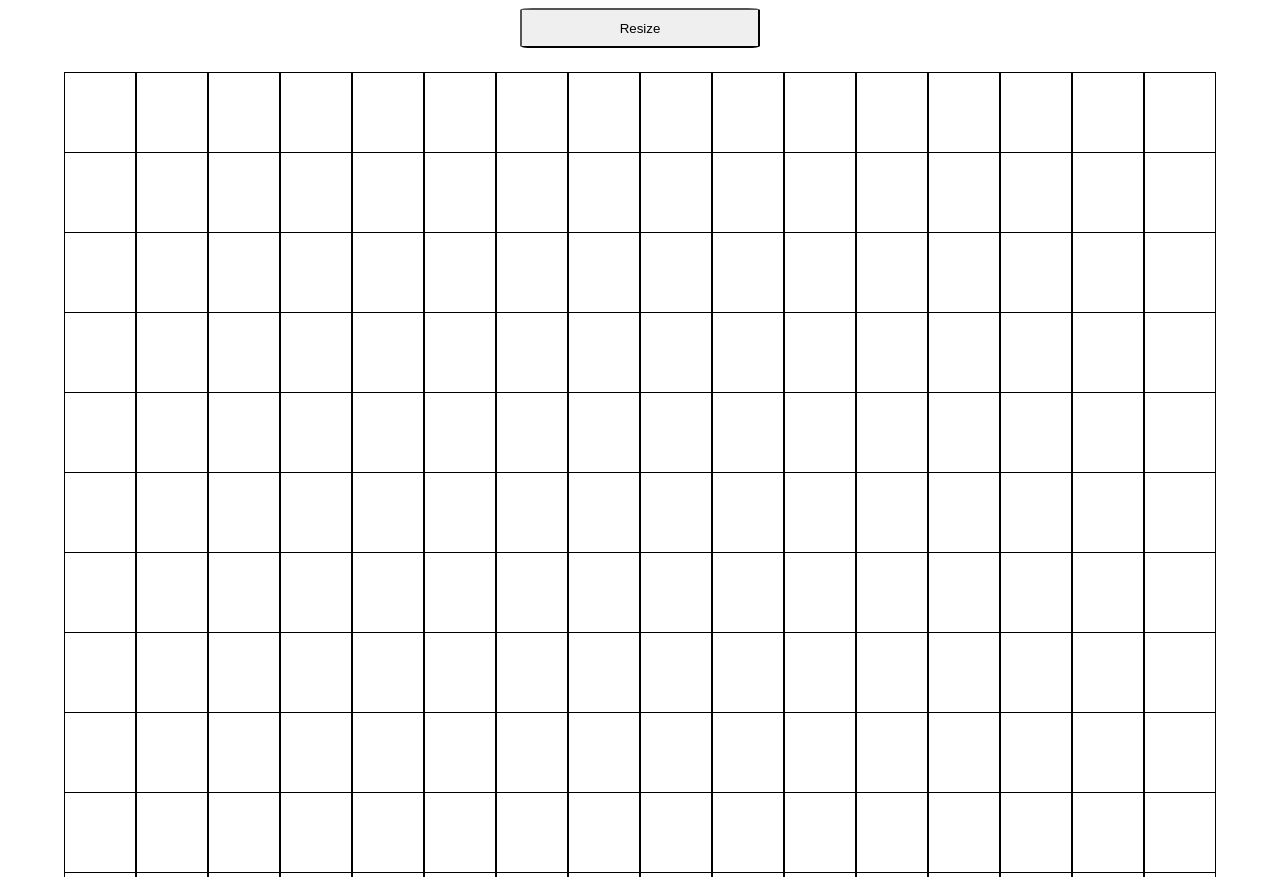
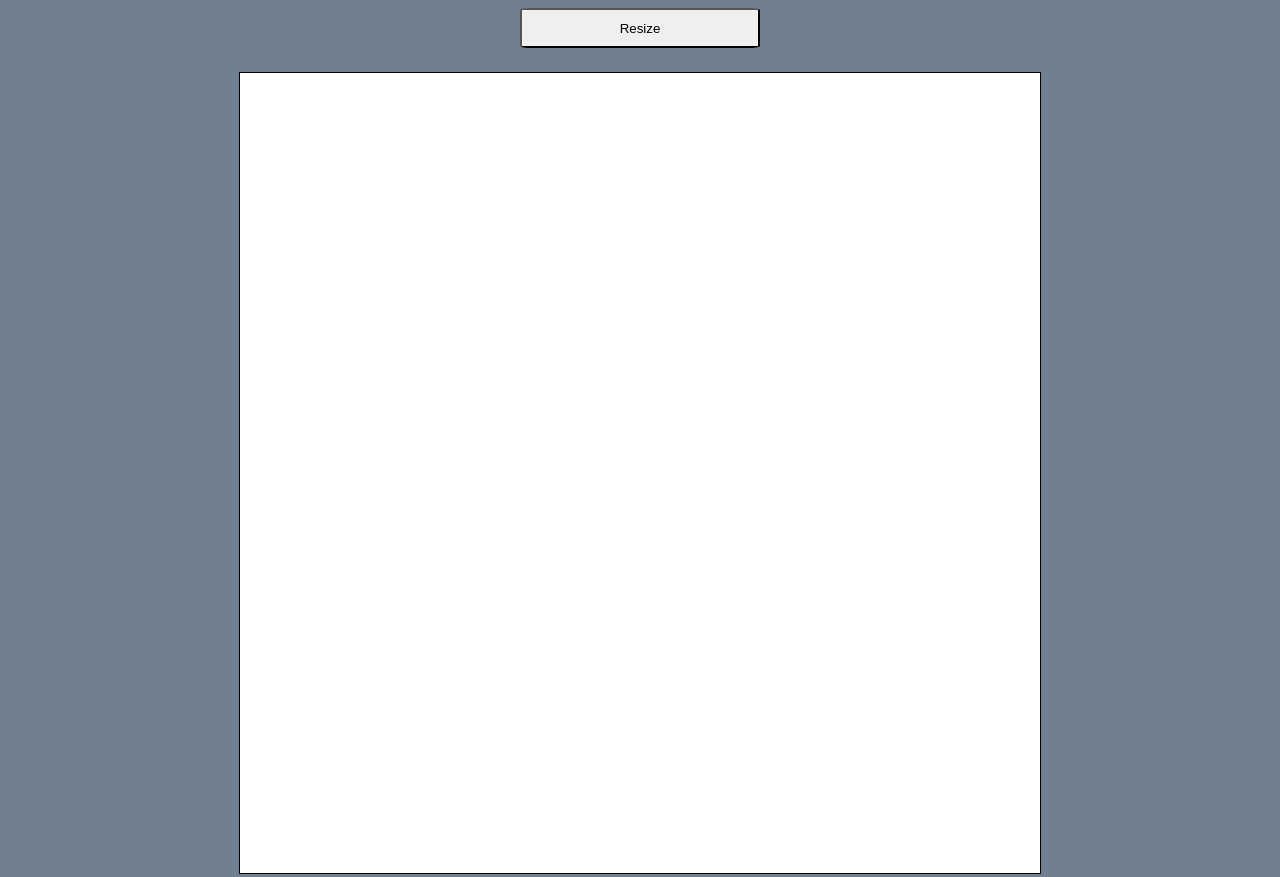
Before and after one commit to sergiodgtz/etch-a-sketch, a plain HTML site: page index.html in a window 1280 px wide. Shown: the top 877 px of the page. Drawn offline with Linux system fonts and the light colour scheme.

Commit message:
Version Final Etch-a-sketch

```diff
--- a/index.html
+++ b/index.html
@@ -9,5 +9,7 @@
 </head>
 <body>
     <button id="btnTamanio"> Resize </button>
+    <div id="containerMain">
+    </div>
 </body>
 </html>
--- a/javascript/functionality.js
+++ b/javascript/functionality.js
@@ -7,6 +7,7 @@ let modificarGrid = false;
 let rawText = "";
 let txtGridSize;
 let divs;
+let container = document.querySelector('#containerMain');
 
 createDivs(16, 16);
 
@@ -17,6 +18,8 @@ function random_rgba() {
 
 function createDivs(height, width){
 
+    var rowHeight = Math.round(800 / height);
+    var columnwidth = Math.round(800/ width);
 
 
     document.querySelectorAll('.container').forEach(element => {
@@ -28,7 +31,7 @@ function createDivs(height, width){
 
         tmpdiv = document.createElement('div');
         tmpdiv.classList.add('container');
-        document.body.appendChild(tmpdiv);
+        container.appendChild(tmpdiv);
 
         for (let j=0; j < width; j++){
 
@@ -47,6 +50,31 @@ function createDivs(height, width){
         d.addEventListener('mouseover', changeColor);
 
     });
+
+    changesize(rowHeight, columnwidth);
+
+}
+
+function changesize(rowHeight, columnwidth){
+
+    let divs = document.querySelectorAll('.container');
+    let cadenaAltura = rowHeight.toString() + 'px';
+
+    divs.forEach(d => {
+
+        d.style.minHeight = cadenaAltura;
+        d.style.width = '800px';
+    })
+
+    let innerDivs = document.querySelectorAll('.borderDiv');
+
+    innerDivs.forEach(d => {
+
+        d.style.minHeight = rowHeight.toString() + 'px';
+        d.style.minWidth = columnwidth.toString() + 'px';
+
+    })
+
 }
 
 function changeColor(event)
--- a/styles/estilos.css
+++ b/styles/estilos.css
@@ -8,6 +8,8 @@ body{
     display:flex;
     flex-direction: column;
     align-items: center;
+    justify-content: center;
+    background-color: slategrey;
 }
 
 #btnTamanio{
@@ -17,16 +19,23 @@ body{
     margin-bottom: 3vh;
 }
 
+#containerMain{
+    display:flex;
+    flex-direction: column;
+    height: 800px;
+    width: 800px;
+    border: 1px solid black;
+    z-index: 1
+}
+
 .container{
     display:flex;
-    height: 10vh;
-    width: 90vw;
+    z-index: 2;
 }
 
 .borderDiv{
-    border: 1px solid black;
-    width: 10vh;
-    height:10vh;
     flex: 1 0;
+    z-index: 3;
+    min-height: ;
     background-color: var(--default-color);
 }
```
